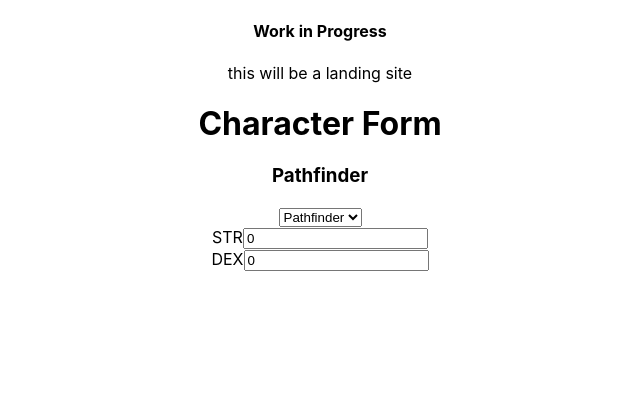
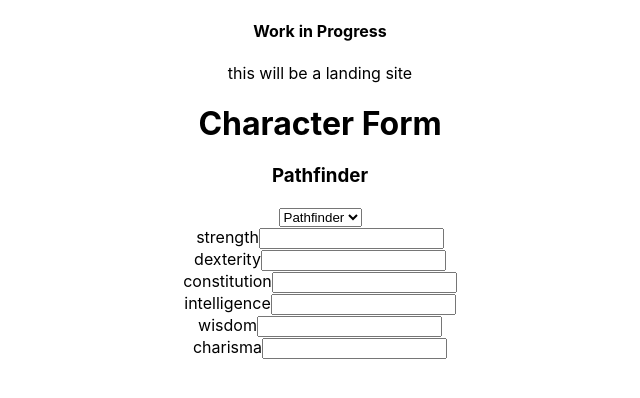
Before and after one commit to Drkeck/DnD-charGen, a React (Create React App) app in the folder client/: page / in a window 1280 px wide. Shown: the top 398 px of the page, without its empty margins (320-960 px from the left). Built offline with nearby package versions, Linux system fonts and the light colour scheme.

Commit message:
added a state for stats and the fields to put them in but trying to set up the recording of said stats.

```diff
--- a/client/src/Components/CharacterForm/index.js
+++ b/client/src/Components/CharacterForm/index.js
@@ -10,8 +10,12 @@
     const [currentGame, setCurrentGame] = useState(games[0]);
 
     const [attributes, setCurrentStats] = useState([
-        {name: 'STR', score: 0},
-        {name: 'DEX', score: 0}
+        {name:'strength', score: 10},
+        {name: 'dexterity', score: 10},
+        {name: 'constitution', score: 10},
+        {name: 'intelligence', score: 10},
+        {name: 'wisdom', score: 10},
+        {name: 'charisma', score: 10}
     ])
 
     return (
--- a/client/src/Components/Stats/index.js
+++ b/client/src/Components/Stats/index.js
@@ -5,16 +5,17 @@
         attributes,
         setCurrentStats
     } = props;
+    console.log(attributes[1].score)
     function handleChange(event) {
         console.log(event.target)
         // setCurrentStats
     }
 return (
     <div>
-        {attributes.map((attribute) => (
-        <form key={attribute.name} onChange={handleChange}>
-            <label for={attribute.name}>{attribute.name}</label>
-            <input id={attribute.name} type='number' value={attribute.score} />
+        {attributes.map((attribute, num) => (
+        <form key={num} onChange={handleChange}>
+            <label htmlFor={attribute.name}>{attribute.name}</label>
+            <input name={attribute.name} type='number' Value={attribute} />
         </form>
         ))}
 
```
Also changed, not shown: 1 other file (tests, documents, lock files or other folders).
